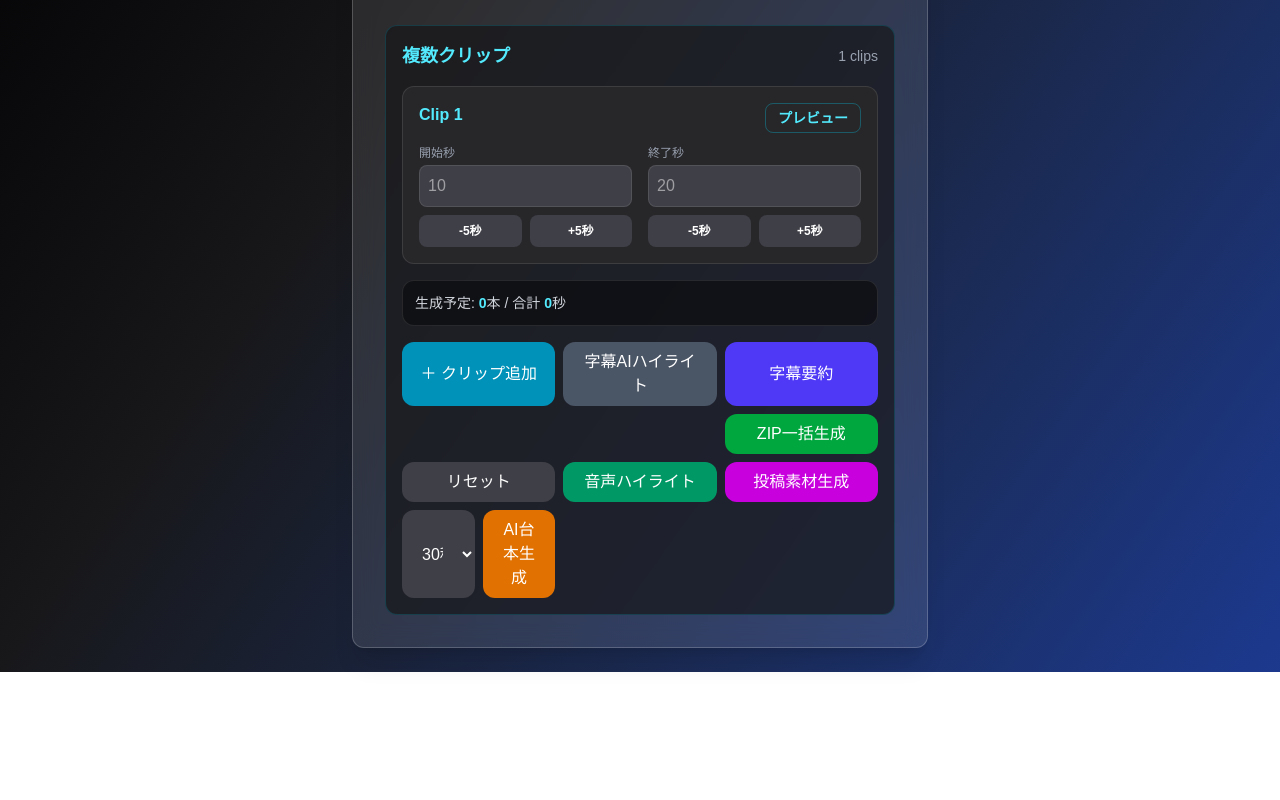
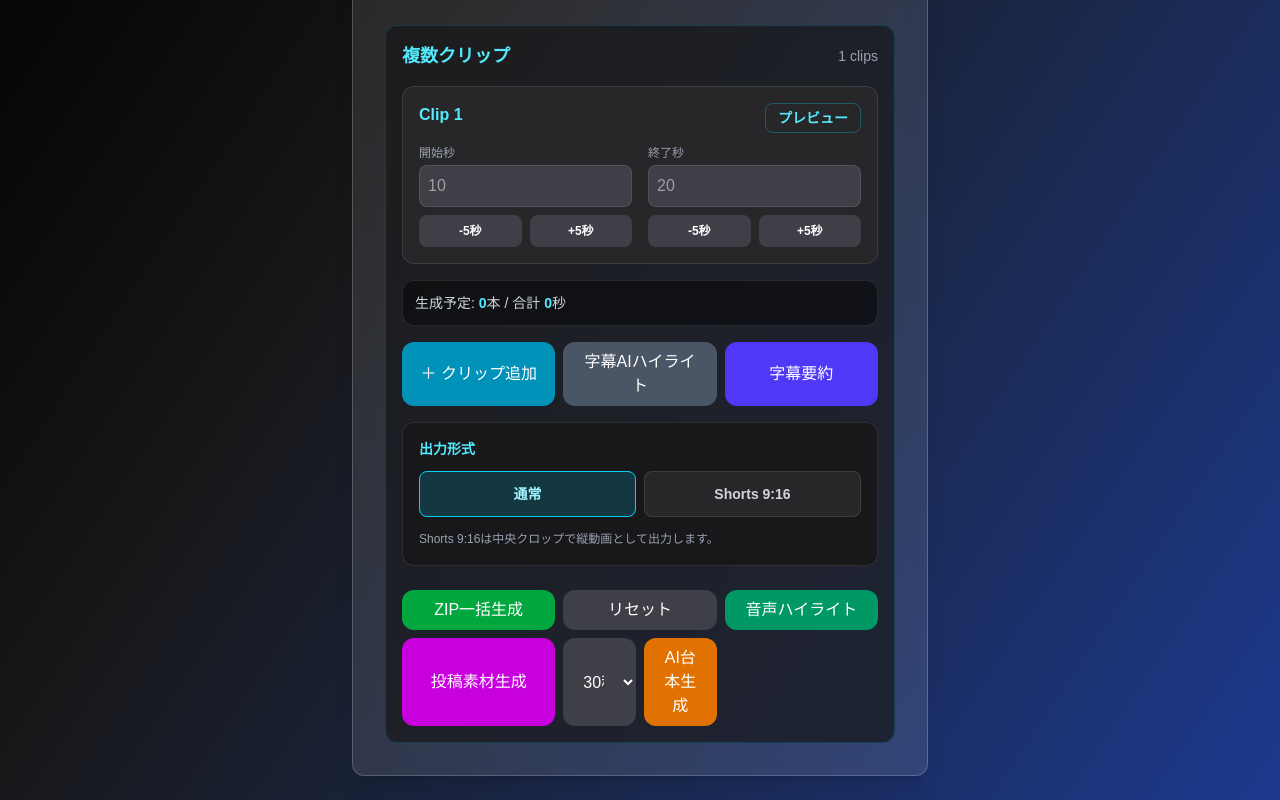
Before and after one commit to hiro042355/easyslice-ai, a Next.js app: page / in a window 1280 px wide. Shown: the part 1122-1922 px from the top of the page. Before the commit the page ends 1794 px from the top, so only its background shows below. Built offline with nearby package versions, Linux system fonts and the light colour scheme.

Commit message:
Add shorts 9x16 output

```diff
--- a/app/api/multi-cut/route.ts
+++ b/app/api/multi-cut/route.ts
@@ -58,7 +58,7 @@ const outputFormat = body.outputFormat === "shorts" ? "shorts" : "original";
 
 const originalCmd = `ffmpeg -y -ss ${start} -i "${inputPath}" -t ${duration} -map 0:v:0 -map 0:a? -c copy -avoid_negative_ts make_zero -movflags +faststart "${outputPath}"`;
 
-const shortsCmd = `ffmpeg -y -ss ${start} -i "${inputPath}" -t ${duration} -vf "crop='min(iw,ih*9/16)':'min(ih,iw*16/9)':(iw-min(iw,ih*9/16))/2:(ih-min(ih,iw*16/9))/2,scale=1080:1920" -map 0:v:0 -map 0:a? -c:v libx264 -preset veryfast -crf 23 -c:a aac -b:a 128k -movflags +faststart "${outputPath}"`;
+const shortsCmd = `ffmpeg -y -ss ${start} -i "${inputPath}" -t ${duration} -vf "scale=1080:1920:force_original_aspect_ratio=increase,crop=1080:1920" -map 0:v:0 -map 0:a? -c:v libx264 -preset veryfast -crf 18 -c:a aac -b:a 128k -movflags +faststart "${outputPath}"`;
 
 const cmd = outputFormat === "shorts" ? shortsCmd : originalCmd;
 
--- a/app/page.tsx
+++ b/app/page.tsx
@@ -1596,7 +1596,43 @@ const downloadThumbnail = async (clipIndex: number) => {
   字幕要約
 </button>
 <div id="step-export" />
-<div id="step-export" />
+
+<div className="col-span-full mb-4 rounded-xl border border-white/10 bg-zinc-900 p-4">
+  <p className="mb-3 text-sm font-semibold text-cyan-300">
+    出力形式
+  </p>
+
+  <div className="grid grid-cols-2 gap-2">
+    <button
+      type="button"
+      onClick={() => setOutputFormat("original")}
+      className={
+        outputFormat === "original"
+          ? "rounded-lg border border-cyan-400 bg-cyan-500/20 px-4 py-3 text-sm font-semibold text-cyan-200"
+          : "rounded-lg border border-white/10 bg-zinc-800 px-4 py-3 text-sm font-semibold text-gray-300 hover:bg-zinc-700"
+      }
+    >
+      通常
+    </button>
+
+    <button
+      type="button"
+      onClick={() => setOutputFormat("shorts")}
+      className={
+        outputFormat === "shorts"
+          ? "rounded-lg border border-pink-400 bg-pink-500/20 px-4 py-3 text-sm font-semibold text-pink-200"
+          : "rounded-lg border border-white/10 bg-zinc-800 px-4 py-3 text-sm font-semibold text-gray-300 hover:bg-zinc-700"
+      }
+    >
+      Shorts 9:16
+    </button>
+  </div>
+
+  <p className="mt-3 text-xs leading-5 text-gray-400">
+    Shorts 9:16は中央クロップで縦動画として出力します。
+  </p>
+</div>
+
 <button
   type="button"
   onClick={handleMultiCut}
@@ -1609,6 +1645,7 @@ const downloadThumbnail = async (clipIndex: number) => {
 >
   {loading ? "生成中..." : "ZIP一括生成"}
 </button>
+
 <button
   type="button"
   onClick={resetClips}
@@ -1616,6 +1653,7 @@ const downloadThumbnail = async (clipIndex: number) => {
 >
   リセット
 </button>
+
 <button
   type="button"
   onClick={handleAudioEnergy}
@@ -1628,6 +1666,7 @@ const downloadThumbnail = async (clipIndex: number) => {
 >
   音声ハイライト
 </button>
+
 <button
   type="button"
   onClick={handlePostAssets}
```
Lines whose indentation alone changed are shown as unchanged.
